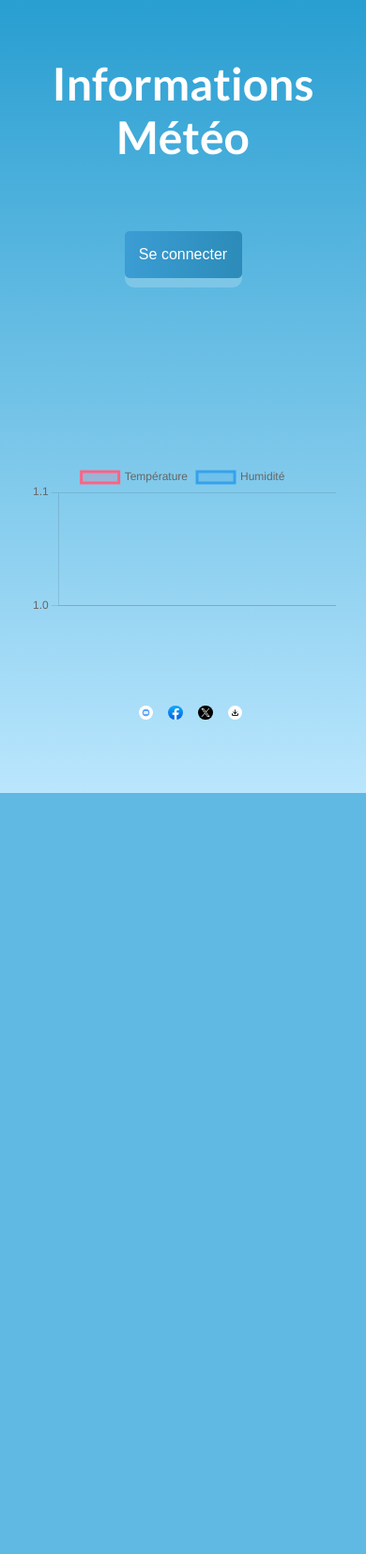
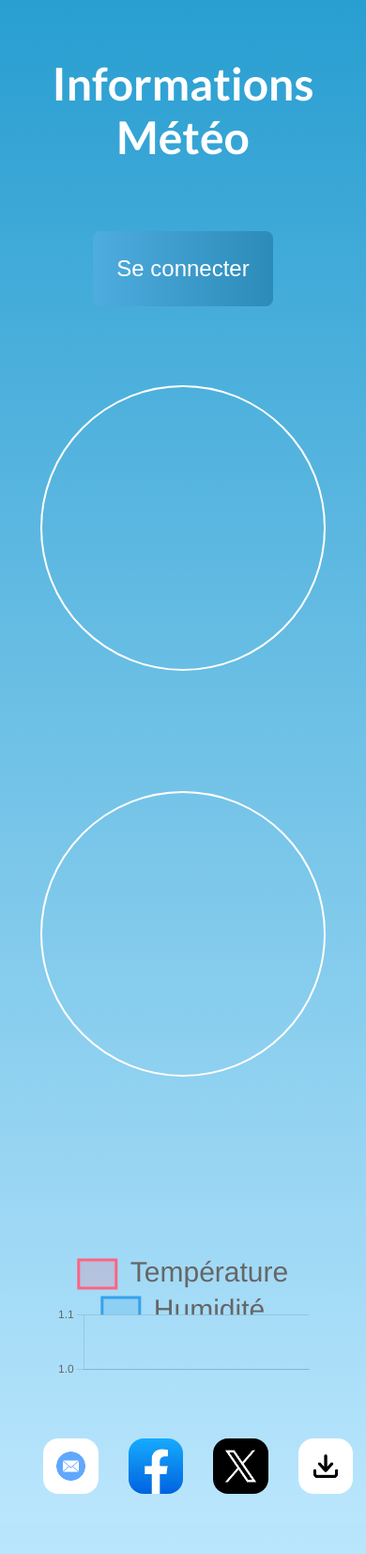
Before and after one commit to malo-gueguen/Temperature_Humidity_Sensor_IOT_Project__, a PHP site: page / in a window 390 px wide. Shown: the whole page at 94% size. Before the commit the page ends 844 px from the top, so only its background shows below. Run offline with PHP 8.4, Linux system fonts and the light colour scheme.

Commit message:
update css

```diff
--- a/index.html
+++ b/index.html
@@ -14,10 +14,10 @@
     <div id="modal">
       <form class="modalForm">
         <h1 id="SeConnecterh1">Se connecter</h1>
-        <h3 id="textidentifiant">Identifiant *</h3>
+        <h2 id="textidentifiant">Identifiant *</h2>
         <input id="inputUser" type="text" placeholder="Identifiant" onblur="this.placeholder='Identifiant'"
           onfocus="this.placeholder=''" required />
-        <h3 id="textmdp">Mot de passe *</h3>
+        <h2 id="textmdp">Mot de passe *</h2>
         <input id="inputPassword" type="password" placeholder="Mot de passe" onblur="this.placeholder='Mot de passe'"
           onfocus="this.placeholder=''" required />
         <button class="buttonStyle connexionButton" id="btn_conn">
@@ -35,10 +35,7 @@
         <div id="time"></div>
       </div>
       <div class="login-container" id="login_box">
-        <form id="loginForm">
           <button id="loginButton" type="button">Se connecter</button>
-        </form>
-        <button id="logoutButton">Se déconnecter</button>
       </div>
     </header>
     <section class="container">
@@ -63,10 +60,10 @@
       </div>
     </section>
     <section class="partage">
-      <img src="images/mail.png" onclick="ClicMail()" id="mail"></img>
-      <img src="images/facebook.jpg" onclick="ClicFacebook()" id="facebook"></img>
-      <img src="images/X.png" onclick="ClicX()" id="X"></img>
-      <img src="images/télécharger.png" onclick="exportToCSV()" id="telecharger">
+      <img src="images/mail.png" onclick="ClicMail()" id="mail" class="share"></img>
+      <img src="images/facebook.jpg" onclick="ClicFacebook()" id="facebook"  class="share"></img>
+      <img src="images/X.png" onclick="ClicX()" id="X"  class="share"></img>
+      <img src="images/télécharger.png" onclick="exportToCSV()" id="telecharger" class="share">
 
     </section>
   </section>
@@ -78,7 +75,7 @@
   <script src="modal.js"></script>
   <!-- <script src="customCursorIcon.js"></script>
     <script src="soundPlay.js"></script> -->
-  <script src="flashbang.js"></script>
+  <!-- <script src="flashbang.js"></script> -->
   <script src="share.js"></script>
 </body>
 
--- a/script.js
+++ b/script.js
@@ -7,7 +7,7 @@
 let notifPopUp = true;
 
 
-let nbData = 50;
+let nbData = 30;
 let labelsGraph = [];
 let sum=0;
 for (let i = 0; i < nbData; i++) {
@@ -221,11 +221,29 @@
       ],
     },
     options: {
+      plugins: {
+        legend: {
+            labels: {
+                font: {
+                    size: 30
+                }
+            }
+        }},
       hover: {
         mode: "index",
         intersect: false,
+        maintainAspectRatio: false,
       },
+
       scales: {
+        x:{
+          ticks: {
+            autoSkip: true,
+            maxRotation:70,
+            minRotation:70,
+          }
+
+        },
         y: {
           beginAtZero: true,
           min: 1,
@@ -235,9 +253,9 @@
         },
       },
     },
-  });
+})};
   console.log("Graphique créé");
-}
+
 
 //    __  __       _
 //   |  \/  |     (_)
@@ -298,7 +316,7 @@
     body: text,
     icon: img,
   });
-}
+}}
 
 function notification(){
   if (!permissionGranted) {
@@ -408,4 +426,3 @@
 }
 window.addEventListener("resize", displayWindowSize);
 displayWindowSize();
-};
--- a/style.css
+++ b/style.css
@@ -130,22 +145,12 @@
   outline: none;
 }
 
+#inscription{
+  transition: transform 0.5s;
+}
 #inscription:hover{
   text-decoration: underline;
-}
-
-
-.login-container {
-  display: flex;
-  flex-flow: column;
-  position: absolute;
-  max-width: 300px;
-  border-radius: 10px;
-  background-color: rgba(255, 255, 255, 0.2);
-  text-align: center;
-  color: #fff;
-  top: 20px;
-  right: 10px;
+  transform: scale(1.1);
 }
 
 input{
@@ -157,21 +162,37 @@
   font-size: 0.9rem;
 }
 
+.login-container {
+  position: absolute;
+  width: 12rem;
+  height: 5rem;
+  border-radius: 10px;
+  text-align: center;
+  top: 20px;
+  right: 20px;
+}
+
 .login-container button {
-  width: 125px;
-  height: 50px;
-  padding: 5px;
+  width: 100%;
+  height: 100%;
+  padding: 1rem;
   margin-bottom: 10px;
+  text-align: center;
+  font-style: light;
   border: none;
-  border-radius: 5px;
+  border-radius: 0.5rem;
   cursor: pointer;
-  font-size: 16px;
+  font-size: 1.5rem;
   color: #fff;
-  background: linear-gradient(to right, #3B9DD4, #2C8BB8);
+  background: linear-gradient(to right, #4eacdf, #2C8BB8);
+  transition: transform 0.3s ease-in-out;
 }
 
 .login-container button:hover {
   border: 1px solid white;
+  transform: scale(1.1) ;
+  box-shadow: rgba(255, 255, 255, 0.24) 0px 3px 8px;
+  border: 50px black;
 }
 
 #logoutButton{
@@ -238,13 +254,16 @@
   text-align: center;
 }
 
-.hot{
+/* .hot{
   background: linear-gradient(to bottom, rgba(255, 165, 0, 0.9), rgba(255, 215, 0, 0.9));
-}
+} */
 
 /*------CHART------*/
 
 .chart{
+  display: flex;
+  flex-flow: column;
+  align-items: center;
   width:100%;
   margin-bottom: 2rem;
 }
@@ -253,15 +272,32 @@
   visibility: hidden;
 }
 
+.dataChange-container{
+  margin-left: 10rem;
+  width: 50%;
+}
+.dataChange-container input{
+  width: 50%;
+}
+
 /*------RESPONSIVE------*/
 
 
+
 .chart-wrapper {
-  max-width: 800px;
-  margin: 0 auto;
-  margin-bottom: 2rem;
-  padding: 2rem;
+  display: flex;
+  justify-content: center;
+  width: 70%;
+  margin: auto;
 }
+@media (max-width: 1300px){
+  .buttonStyle{
+    font-size: 15px;
+    height: 8%;
+    width: 30%;
+  }
+}
+
 
 @media (max-width: 1100px) {
   header {
--- a/styleShare.css
+++ b/styleShare.css
@@ -4,32 +4,35 @@
     margin-bottom: 2rem;
     margin-top: 1rem;
 }
-#mail{
+.share{
   margin-bottom: 2rem;
   margin-top: 2rem;
   width: 4%;
   border-radius: 1rem;
-    margin-left: 1rem;
+  margin-left: 2rem;
+  transition: transform 0.3s ease-in-out;
 }
 
-  #facebook{
-    margin-bottom: 2rem;
-    margin-top: 2rem;
-    width: 4%;
-    border-radius: 1rem;
-    margin-left: 1rem;
+.share:hover{
+  transform: scale(1.5) rotate(360deg);
+  box-shadow: rgba(80, 78, 78, 0.24) 0px 3px 8px;
+
 }
-  #X{
-    margin-bottom: 2rem;
-    margin-top: 2rem;
-    width: 4%;
-    border-radius: 1rem;
-    margin-left: 1rem;
+
+@media (max-width: 1100px) {
+
+  .share{
+    width: 10%;
+
   }
-  #telecharger{
-    margin-bottom: 2rem;
-    margin-top: 2rem;
-    width: 4%;
-    border-radius: 1rem;
-    margin-left: 1rem;
+
 }
+
+@media (max-width: 450px) {
+
+  .share{
+    width: 15%;
+
+  }
+
+}
```
Also changed, not shown: other parts of style.css (+44 -11 lines). Lines whose indentation alone changed are shown as unchanged.
